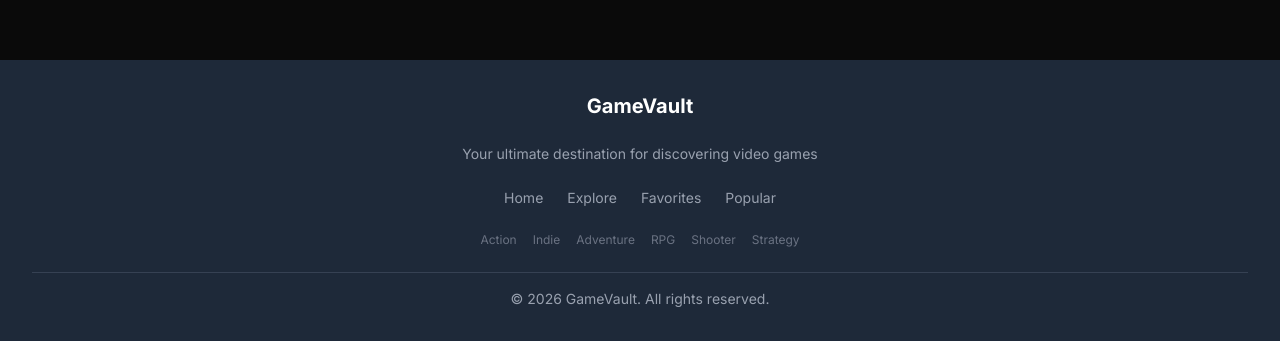
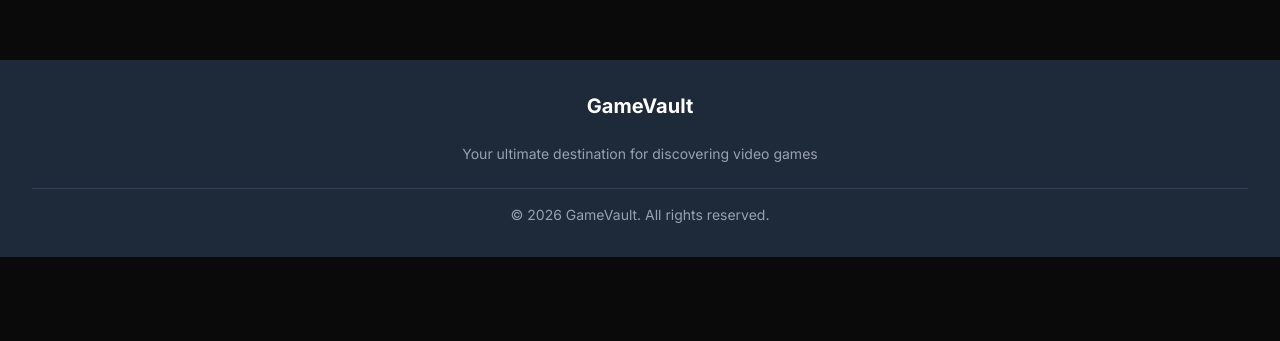
Before and after one commit to Beanlon/gamestack, a Next.js app: page / in a window 1280 px wide. Shown: the part 740-1081 px from the top of the page. After the commit the page ends 997 px from the top, so only its background shows below. Built offline with nearby package versions, Linux system fonts and the light colour scheme; no server answers.

Commit message:
feat: remove outdated navigation and genre links from footer component

```diff
--- a/src/components/footer.js
+++ b/src/components/footer.js
@@ -8,43 +8,7 @@ export default function Footer() {
             Your ultimate destination for discovering video games
           </p>
 
-          {/* Navigation Links */}
-          <div className="flex flex-wrap justify-center gap-6 text-sm">
-            <a href="/" className="text-gray-400 hover:text-white transition">
-              Home
-            </a>
-            <a href="/Genres" className="text-gray-400 hover:text-white transition">
-              Explore
-            </a>
-            <a href="/favorites" className="text-gray-400 hover:text-white transition">
-              Favorites
-            </a>
-            <a href="/popular" className="text-gray-400 hover:text-white transition">
-              Popular
-            </a>
-          </div>
 
-          {/* Genre Links */}
-          <div className="flex flex-wrap justify-center gap-4 text-xs">
-            <a href="/genre/4" className="text-gray-500 hover:text-gray-300 transition">
-              Action
-            </a>
-            <a href="/genre/51" className="text-gray-500 hover:text-gray-300 transition">
-              Indie
-            </a>
-            <a href="/genre/3" className="text-gray-500 hover:text-gray-300 transition">
-              Adventure
-            </a>
-            <a href="/genre/5" className="text-gray-500 hover:text-gray-300 transition">
-              RPG
-            </a>
-            <a href="/genre/2" className="text-gray-500 hover:text-gray-300 transition">
-              Shooter
-            </a>
-            <a href="/genre/10" className="text-gray-500 hover:text-gray-300 transition">
-              Strategy
-            </a>
-          </div>
 
           <div className="border-t border-gray-700 w-full pt-4 text-center text-gray-400 text-sm">
             <p>&copy; {new Date().getFullYear()} GameVault. All rights reserved.</p>
```
